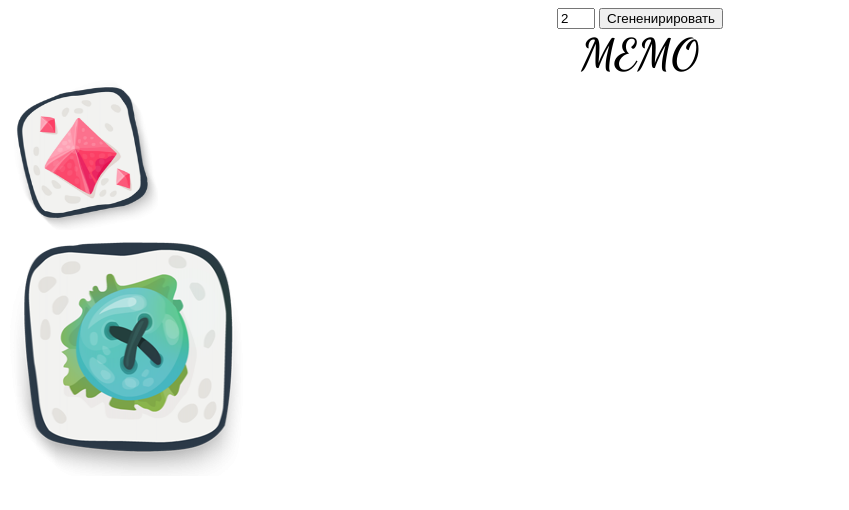
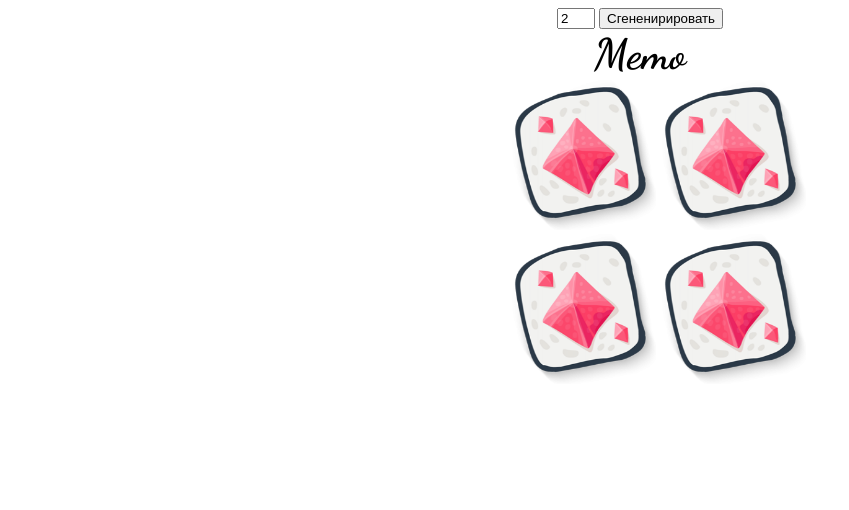
Before and after one commit to svetpru/w-orda, a plain HTML site: page 3 JQuery/2 JQuery/index.html in a window 1280 px wide. Both pictures are taken after a click on the button "Сгененирировать". Shown: the whole page, without its empty margins (0-849 px from the left). Drawn offline with nearby package versions, Linux system fonts and the light colour scheme.

Commit message:
Memo 4.10

```diff
--- a/3 JQuery/2 JQuery/index.html
+++ b/3 JQuery/2 JQuery/index.html
@@ -14,13 +14,17 @@
         <input id="size" type="number" value="2" min="2" max="6">
         <input id="btn" type="button" value="Сгененирировать">
     </div>
+
     <!--Название игры-->
-    <div id="title">MEMO</div>
+    <div id="title">Memo</div>
+
     <!--Игровое поле-->
     <div id="field">
 
     </div>
 
+
+
     <script src="https://code.jquery.com/jquery-3.5.1.min.js"></script>
     <script src="script.js"></script>
 </body>
--- a/3 JQuery/2 JQuery/script.js
+++ b/3 JQuery/2 JQuery/script.js
@@ -1,50 +1,73 @@
 
-let img = $("<img>");
+//Готовый алгоритм перебора карт
+function shuffle(array) {
+    let copy = [], n = array.length, i;
+
+    while (n) {
+
+      i = Math.floor(Math.random() * array.length);
+
+      if (i in array) {
+        copy.push(array[i]);
+        delete array[i];
+        n--;
+      }
+    }
+
+    return copy;
+  }
+
+//Генерация поля
+function generateField(size){
+
+    let cls = ["c1", "c2", "c3", "c4"];
+    let counter = 0;
+    let backs = [];
+    for(let i=0; i<(size*size); i+=2){
+        backs[i] = cls[counter];
+        backs[i+1] = cls[counter];
+
+        if(counter < 3){
+            counter++;
+        }
+        else counter = 0;
+    }
+
+    console.log(backs);
+
+    let cards = [];
+    for(let i=0; i<(size*size); i++){
+        let card = $("<div>");
+        $(card).addClass("card");
+
+        let flipper = $("<div>");
+        $(flipper).addClass("flipper");
+
+        let front = $("<div>");
+        $(front).addClass("front");
+
+        let back = $("<div>");
+        $(back).addClass("back");
+
+        $(flipper).append(back);
+        $(flipper).prepend(front);
+        $(card).append(flipper);
+
+        cards.push(card);
+    }
+
+    $("#field").html("");
 
 
-
-$(img).attr("src", "img/03.png");
-
-$("body").append(img);
-
-let rubashka = "img/01.png";
-
-let size = $("#size").attr("value");
-//Генерация поля
-function generateField(size){
-    //Размер 175х175px
-    //Ширина = size * ширину картинки + 16
-    //Местоположение поля = (ширина экрана - ширина поля)/2
-
-    // 1) Создать массив картинок размерности size*size
-    // 2) Задать параметры для картинок [размер, класс, id]
-    let cards = new Array(size*size);
-    cards.fill($("<img>").attr({
-        "src": rubashka,
-        "width": "150",
-        "class": "card",
-        "id": "rub"
-    }));
-
-    //Расчитать размер и местоположение #field и установить css()
-
-    let wight = size * 175 + 16 + "px";
-
     $("#field").css({
-        "wigth": wight,
-        "margin-left": (window.innerWidth - wight)/2 + "px"
+        "width": size*150+16 + "px",
+        "margin-left": (window.innerWidth - size*150+16)/2+"px"
     });
 
-    //Добавляем картинки в НАЧАЛО #field
+    $("#field").append(cards);
 
-    $(cards).attr("src", rubashka);
-
-    $("#field").prepend(cards);
+    console.log(cards);
 }
-
-
-
-
 
 $("#btn").click(function (event) {
    size = $("#size").val();
@@ -56,3 +79,8 @@ $("#btn").click(function (event) {
         alert("Число должно быть чётным!");
     }
 });
+
+//Переворот картинки при нажатии
+$(".flipper").click(function(event){
+    $(event.currentTarget).toggleClass("clicked");
+});
--- a/3 JQuery/2 JQuery/style.css
+++ b/3 JQuery/2 JQuery/style.css
@@ -15,3 +15,55 @@ body{
 #size{
     width: 30px;
 }
+
+/*Переворот карты*/
+.card{
+    display: inline-block;
+    perspective: 1000px;
+}
+
+.card, .front, .back{
+    width: 150px;
+    height: 150px;
+}
+
+.flipper{
+    position: relative;
+    transform-style: preserve-3d;
+    transition: 0.5s linear;
+}
+
+.front, .back{
+    backface-visibility: hidden;
+    position: absolute;
+    left: 0px;
+    top: 0px;
+}
+
+.front{
+    z-index: 2;
+    background-image: url("img/01.png");
+    background-size: 150px 150px;
+}
+
+.back{
+    transform: rotateY(180deg);
+    background-size: 150px 150px;
+}
+
+.c1{
+    background-image: url("img/05.png");
+}
+.c2{
+    background-image: url("img/02.png");
+}
+.c3{
+    background-image: url("img/03.png");
+}
+.c4{
+    background-image: url("img/04.png");
+}
+
+.clicked{
+    transform: rotateY(180deg);
+}
```
